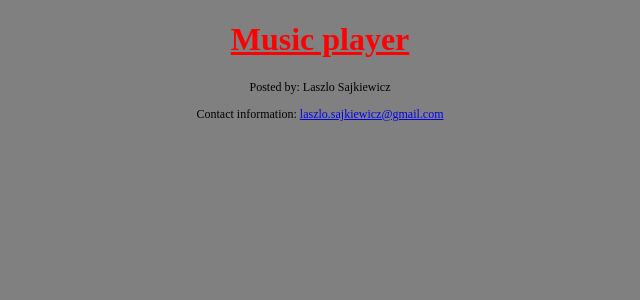
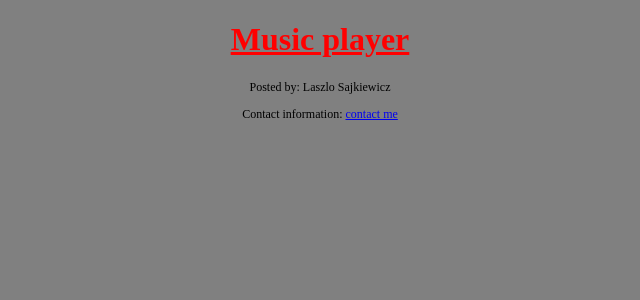
Before and after one commit to Laszlo-Sajkiewicz/Music-Player, a PHP site: page / in a window 1280 px wide. Shown: the top 300 px of the page, without its empty margins (320-960 px from the left). Run offline with PHP 8.4, Linux system fonts and the light colour scheme.

Commit message:
Update music.view.php

```diff
--- a/Music-Player/View/music.view.php
+++ b/Music-Player/View/music.view.php
@@ -22,7 +22,7 @@
       <p>Posted by: Laszlo Sajkiewicz</p>
       <p>
         Contact information:
-        <a href="mailto:laszlo.sajkiewicz@gmail.com">laszlo.sajkiewicz@gmail.com</a>
+        <a href="mailto:laszlo.sajkiewicz@gmail.com">contact me</a>
       </p>
     </footer>
   </body>
```
